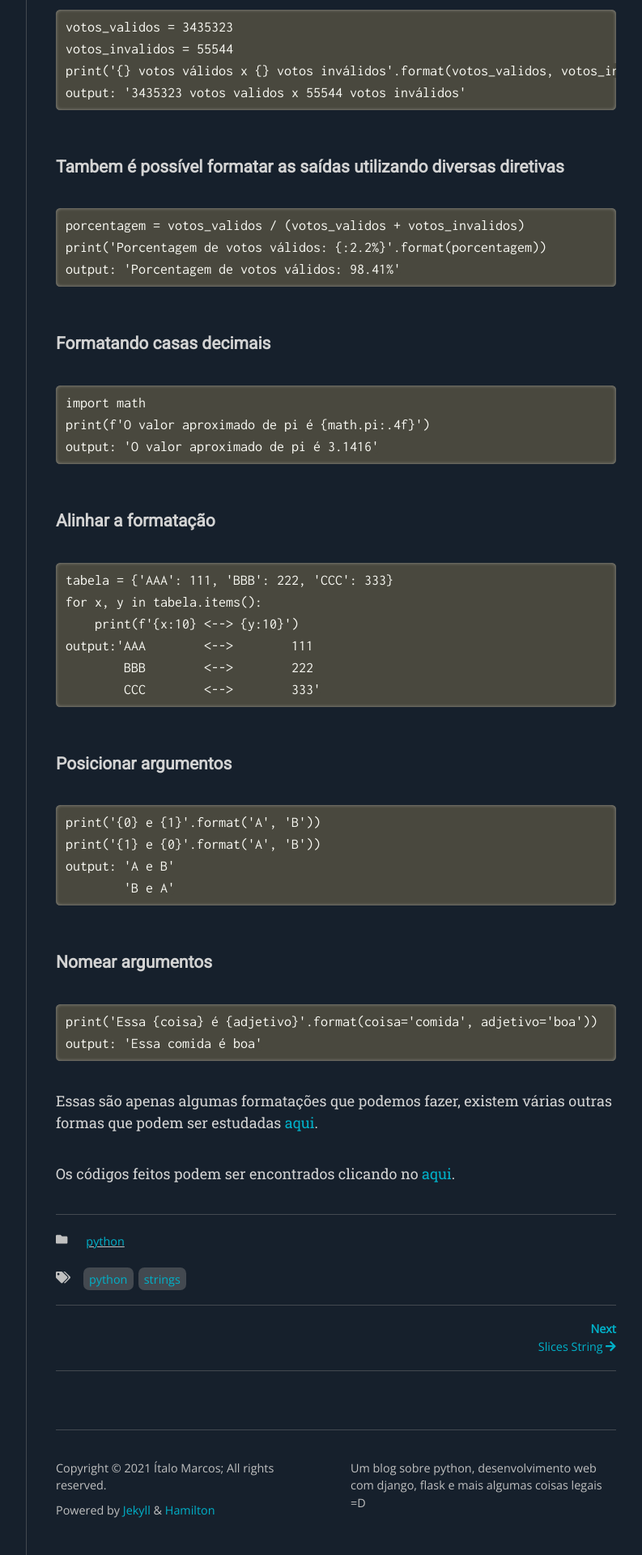
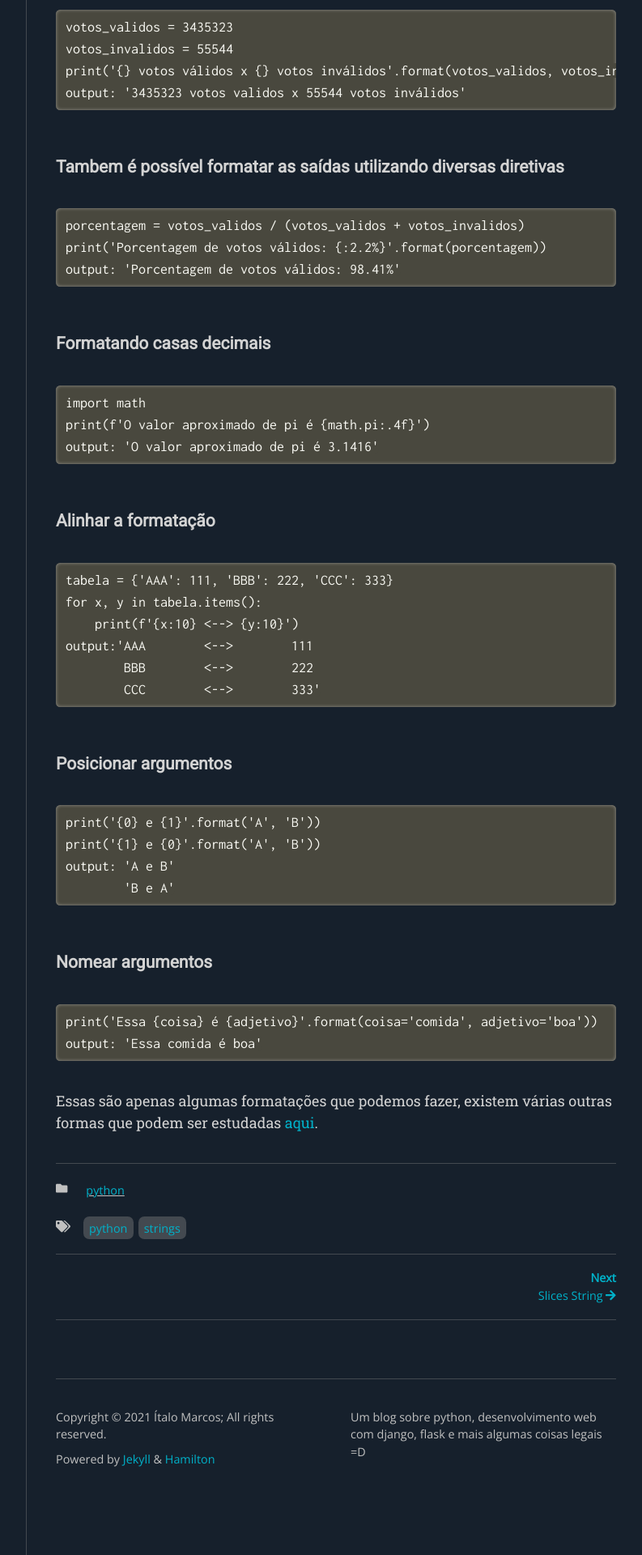
Before and after one commit to Italo11Marcos/italo11marcos.github.io, a Jekyll site: the page built from _posts/2021-01-23-Formatando-Strings.md, in a window 1280 px wide. Shown: the part 872-2792 px from the top of the page at 81% size, without its empty margins (357-1150 px from the left). Built offline with Jekyll 4.4.1, drawn with Linux system fonts in a browser that asks for light colours; nearby versions of some CDN libraries; some web fonts are replaced; comment, search, counter and statistics services are not loaded.

Commit message:
Fix posts

````diff
--- a/_posts/2021-01-23-Formatando-Strings.md
+++ b/_posts/2021-01-23-Formatando-Strings.md
@@ -64,5 +64,3 @@ output: 'Essa comida é boa'
 ```
 
 Essas são apenas algumas formatações que podemos fazer, existem várias outras formas que podem ser estudadas [aqui](https://docs.python.org/pt-br/3/tutorial/inputoutput.html).
-
-Os códigos feitos podem ser encontrados clicando no [aqui](https://drive.google.com/file/d/1xAsqFY6k2oWALTBAs4Hgpa5dJy5Z9VUH/view?usp=sharing).
````
Also changed, not shown: _posts/2021-02-03-Slices-String.md (+0 -2 lines).
